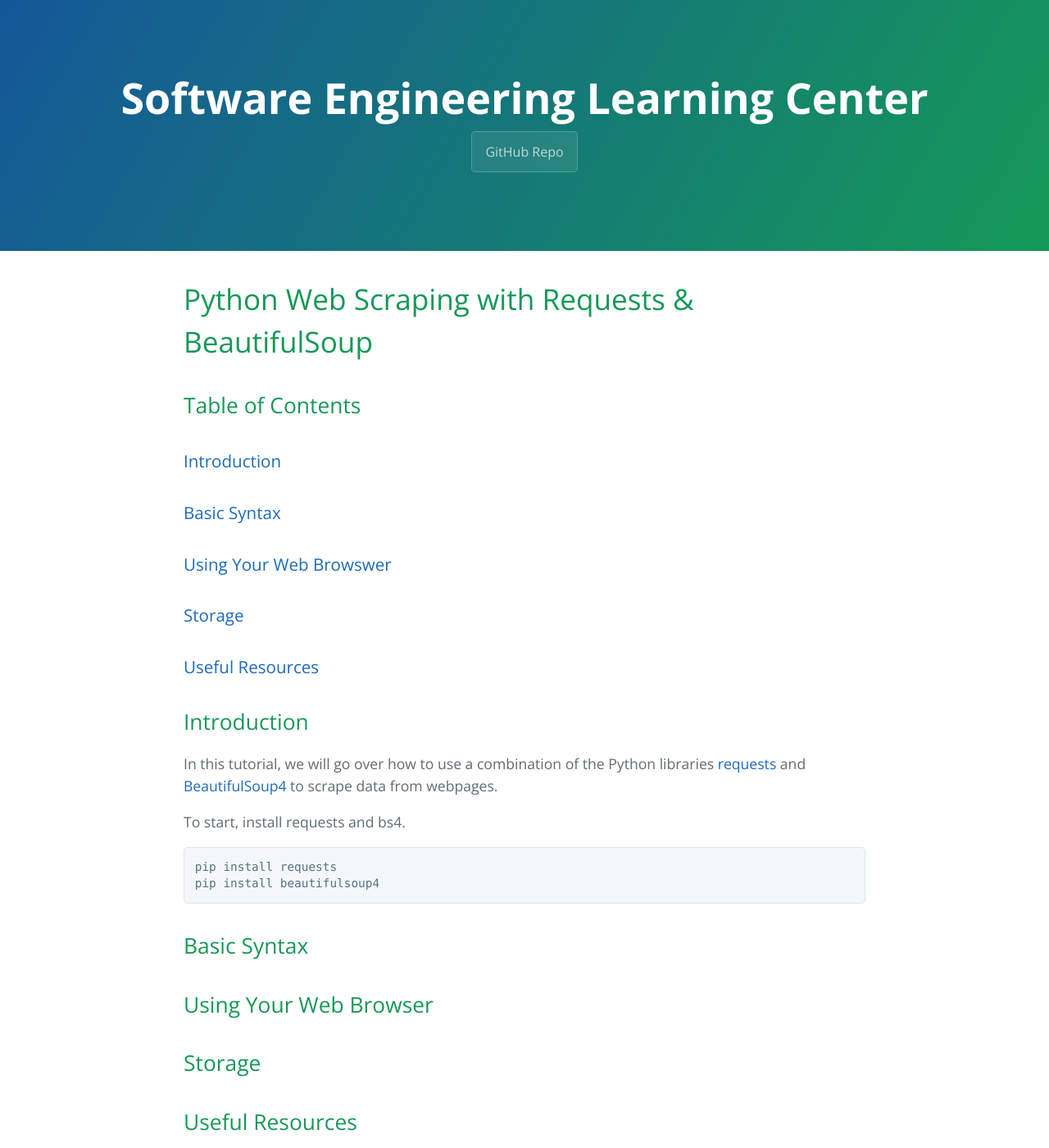
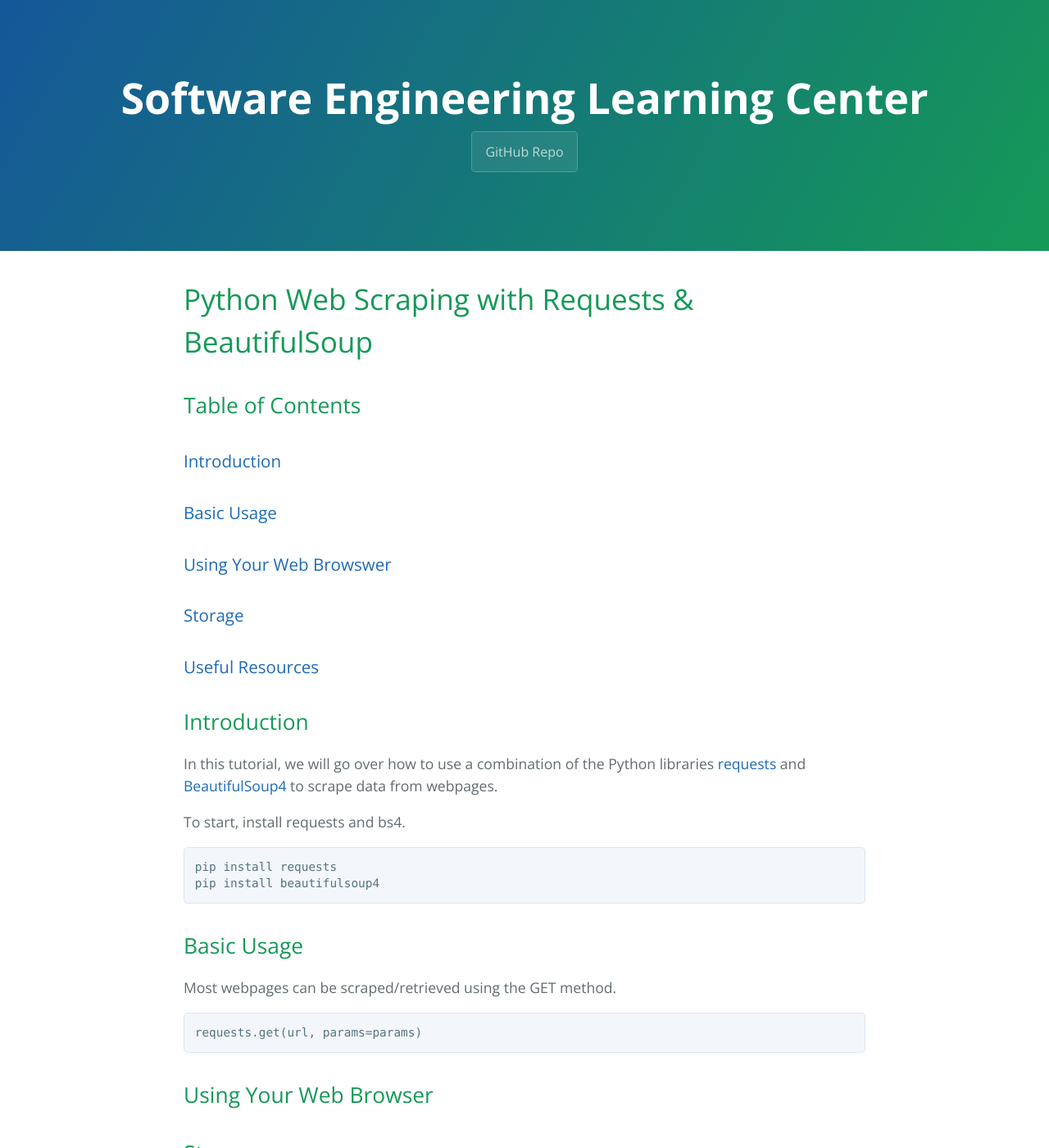
Before and after one commit to learning-software-engineering/learning-software-engineering.github.io, a Jekyll site: the page built from Topics/Tech_Stacks/Python_Requests.md, in a window 1280 px wide and 1400 px high. Shown: the whole window at 82% size. Built offline with Jekyll 4.4.1, drawn with Linux system fonts in a browser that asks for light colours; our own code applies the rules of GitHub Pages for plain Markdown files.

Commit message:
Update Python_Requests.md

````diff
--- a/Topics/Tech_Stacks/Python_Requests.md
+++ b/Topics/Tech_Stacks/Python_Requests.md
@@ -2,7 +2,7 @@
 
 ## Table of Contents
 ### [Introduction](#introduction-1)
-### [Basic Syntax](#basic-syntax-1)
+### [Basic Usage](#basic-usage-1)
 ### [Using Your Web Browswer](#using-your-web-browser)
 ### [Storage](#storage-1)
 ### [Useful Resources](#useful-resources-1)
@@ -16,7 +16,11 @@ pip install requests
 pip install beautifulsoup4
 ```
 
-## Basic Syntax
+## Basic Usage
+Most webpages can be scraped/retrieved using the GET method.
+```python
+requests.get(url, params=params)
+```
 
 ## Using Your Web Browser
 
````
